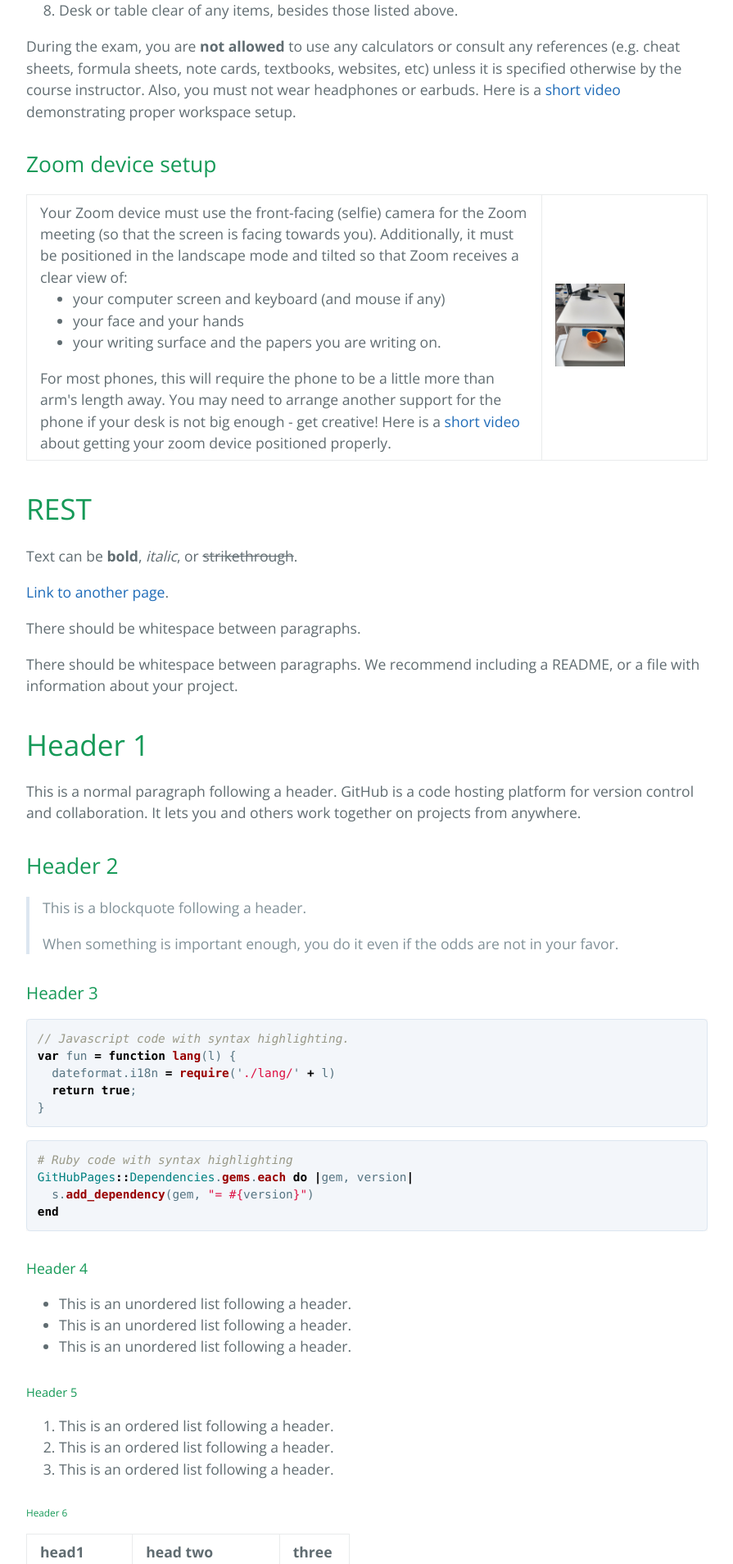
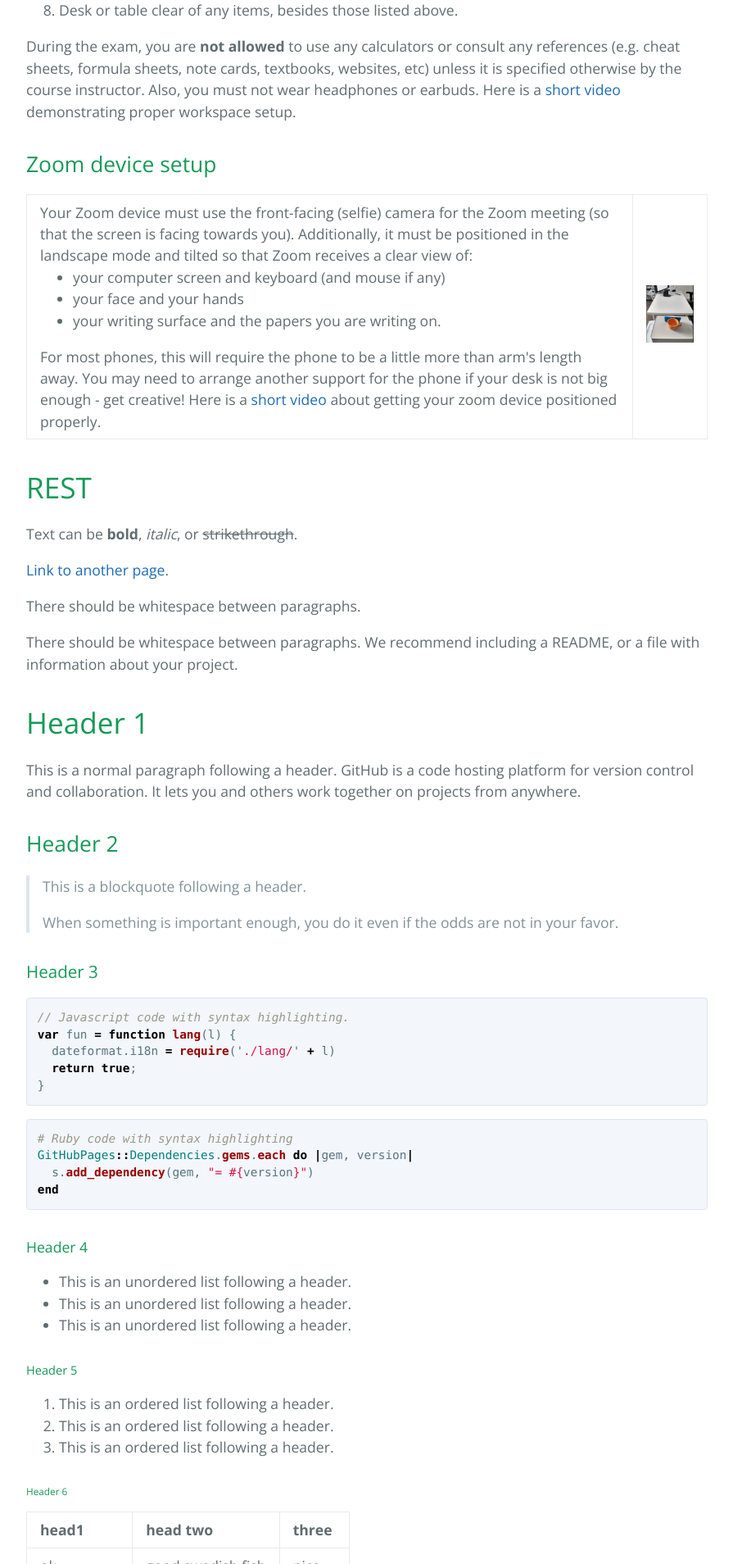
Before and after one commit to ub-math/exam_guides, a Jekyll site: the page built from docs/index.md, in a window 1280 px wide. Shown: the part 2589-4497 px from the top of the page at 82% size, without its empty margins (192-1087 px from the left). Built offline with Jekyll 4.4.1, drawn with Linux system fonts in a browser that asks for light colours; our own code applies the rules of GitHub Pages for plain Markdown files.

Commit message:
Update index.md

```diff
--- a/docs/index.md
+++ b/docs/index.md
@@ -117,7 +117,7 @@ Here is a <a href="https://ub.hosted.panopto.com/Panopto/Pages/Viewer.aspx?id=2e
 about getting your zoom device positioned properly.
 </td>
 <td>
-<img style="width:50%;" src="./assets/images/phone_setup.png">
+<img style="width:200px;" src="./assets/images/phone_setup.png">
 </td>
 </tr>
 </table>
```
